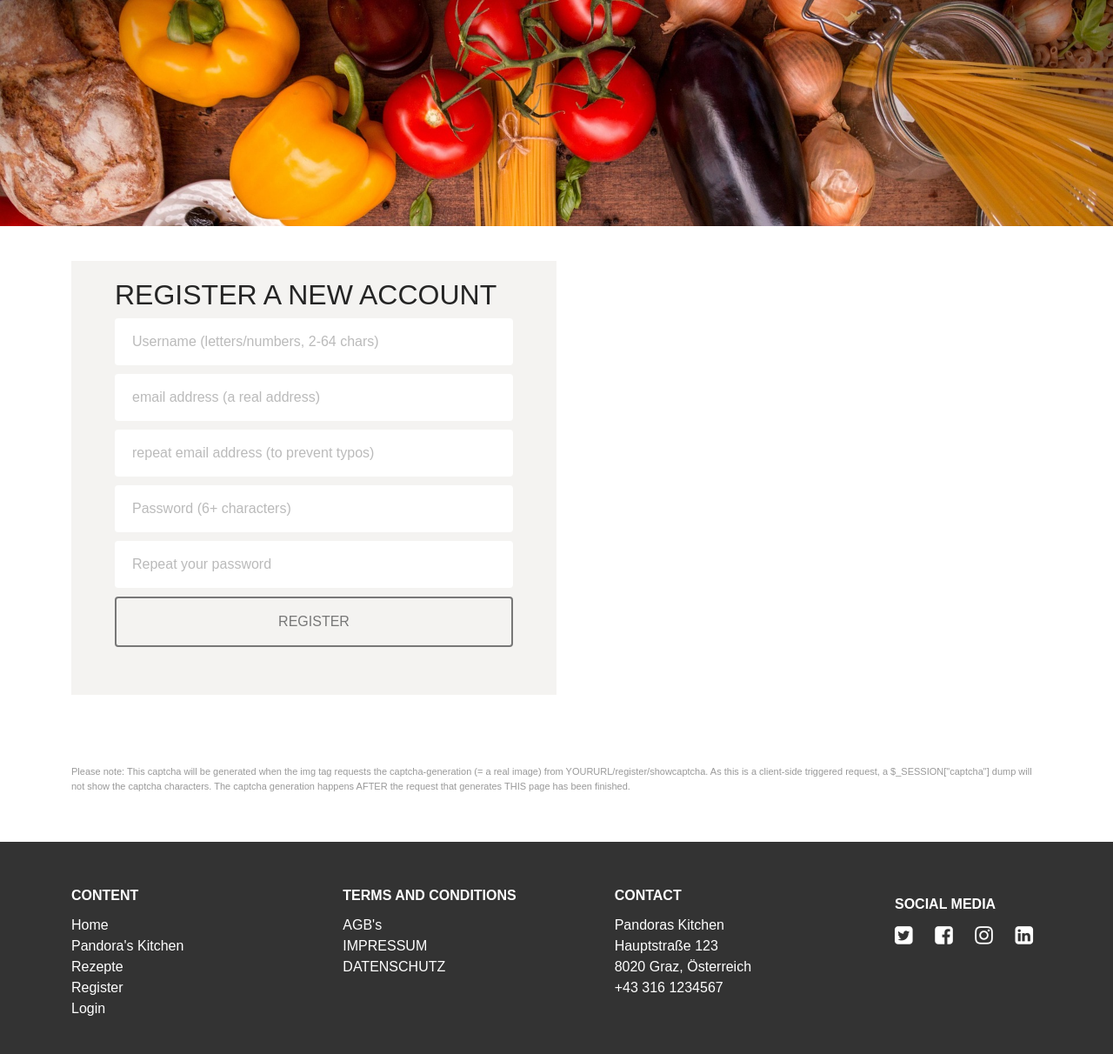
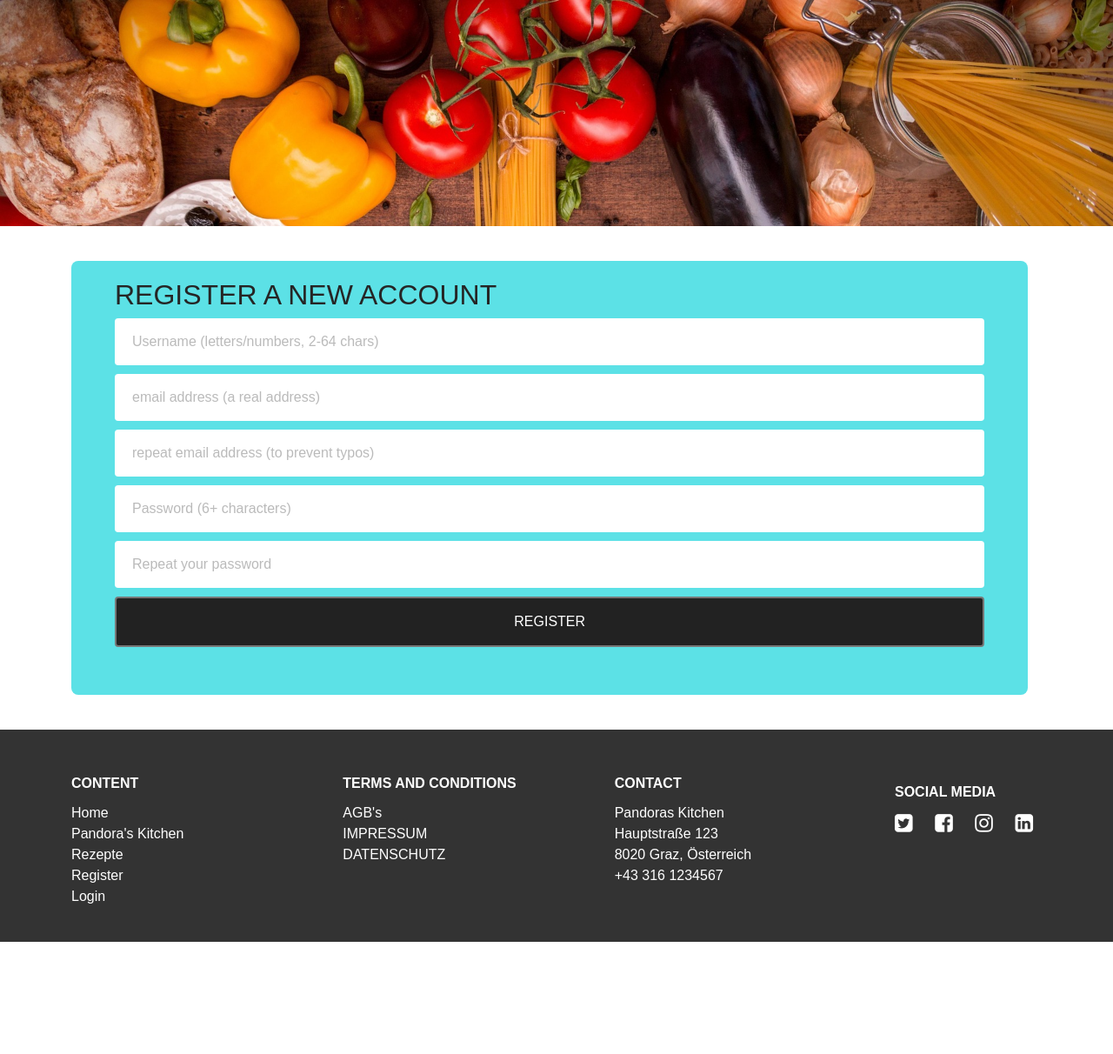
Before and after one commit to LBS-Eibiswald-APC-2025/Gruppe-11-Rosbergen-Winter-Pandoras-Kitchen---Rezeptverwaltung, a PHP site: page /register/index in a window 1280 px wide. Shown: the part 116-1328 px from the top of the page at 87% size. After the commit the page ends 1199 px from the top, so only its background shows below. Run offline with PHP 8.4, Linux system fonts and the light colour scheme; some libraries are stand-ins or nearby versions.

Commit message:
[TASK] kleine anpassungen

```diff
--- a/application/view/_templates/header.php
+++ b/application/view/_templates/header.php
@@ -63,13 +63,6 @@
                     </li>
 
                     <?php if (Session::userIsLoggedIn()) { ?>
-						<li <?php if (View::checkForActiveController($filename, "Whiz")) {
-							echo ' class="active" ';
-						} ?> >
-							<a href="<?php echo Config::get('URL'); ?>Whiz/index">WHIZ</a>
-						</li>
-
-
                         <!-- Show Register button only for admin users -->
                         <?php if (Session::userIsAdmin()) { ?>
                             <li <?php if (View::checkForActiveControllerAndAction($filename, "register/index")) {
--- a/application/view/register/index.php
+++ b/application/view/register/index.php
@@ -4,7 +4,7 @@
     <?php $this->renderFeedbackMessages(); ?>
 
     <!-- login box on left side -->
-    <div class="login-box" style="width: 50%; display: block;">
+    <div class="login-box">
         <h2>Register a new account</h2>
 
         <!-- register form -->
@@ -22,11 +22,11 @@
         </form>
     </div>
 </div>
-<div class="container">
+<!--<div class="container">
     <p style="display: block; font-size: 11px; color: #999;">
         Please note: This captcha will be generated when the img tag requests the captcha-generation
         (= a real image) from YOURURL/register/showcaptcha. As this is a client-side triggered request, a
         $_SESSION["captcha"] dump will not show the captcha characters. The captcha generation
         happens AFTER the request that generates THIS page has been finished.
     </p>
-</div>
+</div>-->
--- a/public/css/style.css
+++ b/public/css/style.css
@@ -94,7 +94,7 @@
 
 .container .box {
     /*border-top: 1px solid #ddd;*/
-    padding-top: 10px;
+    padding-top: 15px;
     margin-top: 30px;
 }
 
@@ -317,12 +317,13 @@
     display: table-cell;
     margin: 0;
     color: #777;
-    background-color: #f4f3f1;
+    background-color: #5ce1e6;
     padding: 20px 50px 45px 50px;
     width: 49%;
     box-sizing: border-box;
     font-weight: 400;
     text-transform: uppercase;
+    border-radius: 8px;
 }
 
 .login-box h2 {
@@ -343,8 +344,8 @@
 }
 
 .login-box input[type="submit"] {
-    color: #777;
-    background-color: transparent;
+    color: white;
+    background-color: #222;
     border: 2px solid #777;
     padding: 15px 20px;
     margin-bottom: 10px;
```
Also changed, not shown: application/view/pantry/index.php (+7 -7 lines), application/view/recipesearch/index.php (+6 -18 lines), application/view/recipesearch/searchResults.php (+1 -8 lines).
